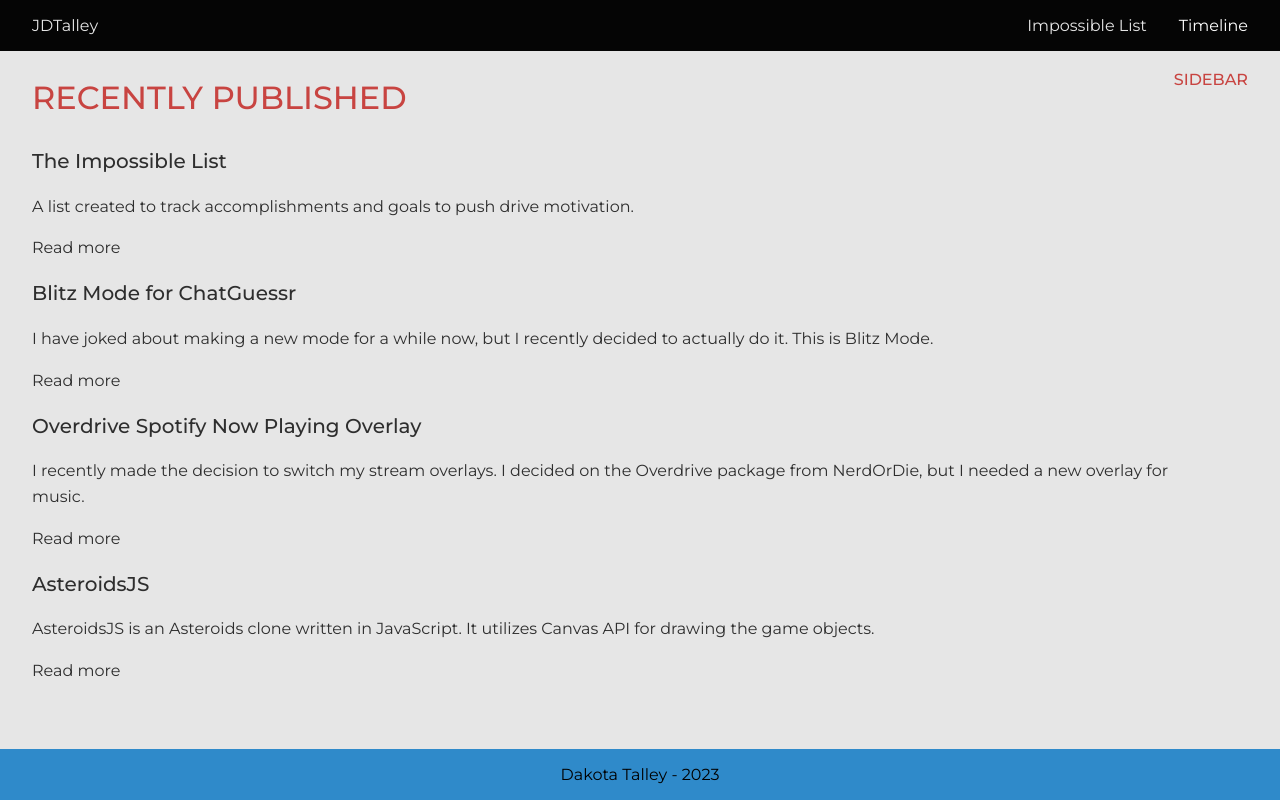
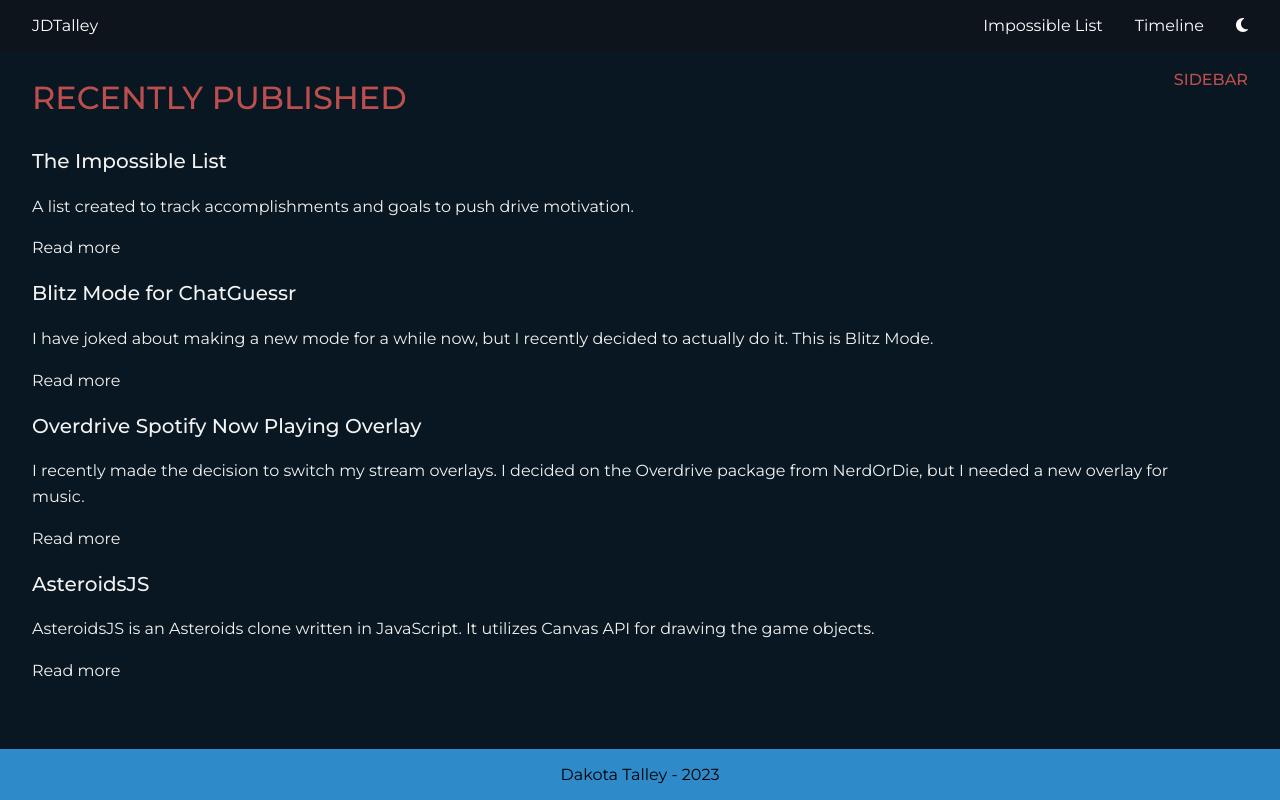
Before and after one commit to JDTalley/jdtalley-nextjs, a Next.js app: page / in a window 1280 px wide. Built offline with nearby package versions, Linux system fonts and the light colour scheme.

Commit message:
Added fontawesome. Changed some styles.

```diff
--- /dev/null
+++ b/next.config.js
@@ -0,0 +1,6 @@
+module.exports = {
+  compiler: {
+    // Enables the styled-components SWC transform
+    styledComponents: true,
+  },
+};
--- a/package.json
+++ b/package.json
@@ -12,6 +12,10 @@
   "author": "Dakota Talley",
   "license": "ISC",
   "dependencies": {
+    "@fortawesome/fontawesome-svg-core": "^6.4.0",
+    "@fortawesome/free-regular-svg-icons": "^6.4.0",
+    "@fortawesome/free-solid-svg-icons": "^6.4.0",
+    "@fortawesome/react-fontawesome": "^0.2.0",
     "esbuild": "^0.17.12",
     "gray-matter": "^4.0.3",
     "mdx-bundler": "^9.2.1",
--- a/src/components/Card/Card.js
+++ b/src/components/Card/Card.js
@@ -13,7 +13,7 @@ const StyledLink = styled.h2`
   font-weight: 500;
 
   ${Wrapper}:hover & {
-    color: ${(props) => props.theme.colors.primary};
+    color: ${(props) => props.theme.colors.secondary};
   }
 `;
 
--- a/src/components/Footer/Footer.js
+++ b/src/components/Footer/Footer.js
@@ -4,7 +4,7 @@ import styled from "styled-components";
 const StyledFooter = styled.footer`
   width: 100%;
   text-align: center;
-  background-color: ${(props) => props.theme.colors.primary};
+  background-color: ${(props) => props.theme.colors.secondary};
 `;
 
 function Footer() {
--- a/src/components/NavLink/NavLink.js
+++ b/src/components/NavLink/NavLink.js
@@ -7,7 +7,7 @@ const StyledLink = styled.a`
   color: ${(props) => props.theme.colors.white};
 
   &:hover {
-    color: ${(props) => props.theme.colors.primary};
+    color: ${(props) => props.theme.colors.secondary};
   }
 `;
 
--- a/src/components/Navbar/Navbar.js
+++ b/src/components/Navbar/Navbar.js
@@ -1,9 +1,13 @@
 import styled from "styled-components";
 import NavLink from "../NavLink";
+import { FontAwesomeIcon } from "@fortawesome/react-fontawesome";
+import { faMoon } from "@fortawesome/free-solid-svg-icons";
+import { faSun } from "@fortawesome/free-solid-svg-icons";
 
 const NavWrapper = styled.nav`
   display: flex;
-  background-color: ${(props) => props.theme.colors.black};
+  background-color: ${(props) => props.theme.colors.gray};
+  color: ${(props) => props.theme.colors.white};
   padding: 1rem;
   justify-content: space-between;
 `;
@@ -14,11 +18,24 @@ const StyledLink = styled.a`
   color: white;
 
   &:hover {
-    color: ${(props) => props.theme.colors.primary};
+    color: ${(props) => props.theme.colors.secondary};
   }
 `;
 
-export default function Navbar() {
+const Button = styled.button`
+  background: none;
+  border: none;
+  padding: 0 1rem;
+  color: ${(props) => props.theme.colors.white};
+  font-size: inherit;
+  cursor: pointer;
+
+  &:hover {
+    color: ${(props) => props.theme.colors.secondary};
+  }
+`;
+
+export default function Navbar({ darkMode, darkModeToggle }) {
   return (
     <NavWrapper>
       <NavLink href="/" name="JDTalley"></NavLink>
@@ -27,6 +44,13 @@ export default function Navbar() {
         <StyledLink target="_blank" href="https://timeline.jdtalley.com/">
           Timeline
         </StyledLink>
+        <Button onClick={darkModeToggle}>
+          {darkMode == true ? (
+            <FontAwesomeIcon icon={faMoon}></FontAwesomeIcon>
+          ) : (
+            <FontAwesomeIcon icon={faSun}></FontAwesomeIcon>
+          )}
+        </Button>
       </div>
     </NavWrapper>
   );
--- a/src/pages/_app.js
+++ b/src/pages/_app.js
@@ -1,3 +1,4 @@
+import React from "react";
 import "../styles/global.css";
 import { Montserrat } from "next/font/google";
 import styled, { ThemeProvider } from "styled-components";
@@ -17,13 +18,56 @@ const montserrat = Montserrat({
   subsets: ["latin"],
 });
 
-const theme = {
+/* const theme = {
   colors: {
     primary: "hsl(205, 62%, 49%)",
-    secondary: "hsl(1, 55%, 52%)",
+    //secondary: "hsl(1, 55%, 52%)",
+    secondary: "#ee7c6c",
     gray: "hsl(0, 0%, 18%)",
     white: "hsl(0, 0%, 90%)",
     black: "hsl(0, 0%, 2%)",
+  },
+}; */
+
+const darkTheme = {
+  colors: {
+    primary: "hsl(205, 62%, 8%)",
+    secondary: "hsl(205, 62%, 49%)",
+    accent: "hsl(1, 45%, 52%)",
+    contrastText: "hsl(0, 0%, 95%)",
+    white: "hsl(0, 0%, 100%)",
+    gray: "hsl(210, 30%, 8%)",
+    gray100: "hsl(205, 0%, 95%)",
+    gray200: "hsl(205, 0%, 85%)",
+    gray300: "hsl(205, 0%, 75%)",
+    gray400: "hsl(205, 0%, 65%)",
+    gray500: "hsl(205, 0%, 55%)",
+    gray600: "hsl(205, 0%, 45%)",
+    gray700: "hsl(205, 0%, 35%)",
+    gray800: "hsl(205, 0%, 25%)",
+    gray900: "hsl(205, 0%, 15%)",
+    black: "hsl(0, 0%, 5%)",
+  },
+};
+
+const lightTheme = {
+  colors: {
+    primary: "hsl(0, 0%, 100%)",
+    secondary: "hsl(205, 62%, 44%)",
+    accent: "hsl(1, 55%, 52%)",
+    contrastText: "hsl(0, 0%, 18%)",
+    white: "hsl(0, 0%, 100%)",
+    gray: "hsl(205, 0%, 15%)",
+    gray100: "hsl(205, 0%, 95%)",
+    gray200: "hsl(205, 0%, 85%)",
+    gray300: "hsl(205, 0%, 75%)",
+    gray400: "hsl(205, 0%, 65%)",
+    gray500: "hsl(205, 0%, 55%)",
+    gray600: "hsl(205, 0%, 45%)",
+    gray700: "hsl(205, 0%, 35%)",
+    gray800: "hsl(205, 0%, 25%)",
+    gray900: "hsl(205, 0%, 15%)",
+    black: "hsl(0, 0%, 5%)",
   },
 };
 
@@ -51,10 +95,16 @@ const theme = {
 }; */
 
 export default function MyApp({ Component, pageProps }) {
+  const [darkMode, setDarkMode] = React.useState(true);
+
+  function darkModeToggle() {
+    setDarkMode(!darkMode);
+  }
+
   return (
-    <ThemeProvider theme={theme}>
+    <ThemeProvider theme={darkMode ? darkTheme : lightTheme}>
       <Wrapper className={montserrat.className}>
-        <Navbar></Navbar>
+        <Navbar darkMode={darkMode} darkModeToggle={darkModeToggle}></Navbar>
         <Component {...pageProps} />
         <Footer></Footer>
       </Wrapper>
--- a/src/pages/index.js
+++ b/src/pages/index.js
@@ -5,8 +5,8 @@ import { getSortedPostsData } from "../lib/posts";
 import styled from "styled-components";
 
 const Main = styled.main`
-  background-color: ${(props) => props.theme.colors.white};
-  color: ${(props) => props.theme.colors.gray};
+  background-color: ${(props) => props.theme.colors.primary};
+  color: ${(props) => props.theme.colors.contrastText};
   line-height: 1.6;
   margin: 0 auto;
   padding: 0 2rem;
@@ -21,7 +21,7 @@ const Main = styled.main`
 const Recent = styled.div``;
 
 const RecentTitle = styled.h1`
-  color: ${(props) => props.theme.colors.secondary};
+  color: ${(props) => props.theme.colors.accent};
   text-transform: uppercase;
   font-weight: 500;
 `;
@@ -33,7 +33,7 @@ const BlogList = styled.ul`
 
 const Sidebar = styled.div`
   //max-width: min(700px, 100%);
-  color: ${(props) => props.theme.colors.secondary};
+  color: ${(props) => props.theme.colors.accent};
   text-transform: uppercase;
   font-weight: 500;
 `;
```
Also changed, not shown: 2 other files (tests, documents, lock files or other folders).
